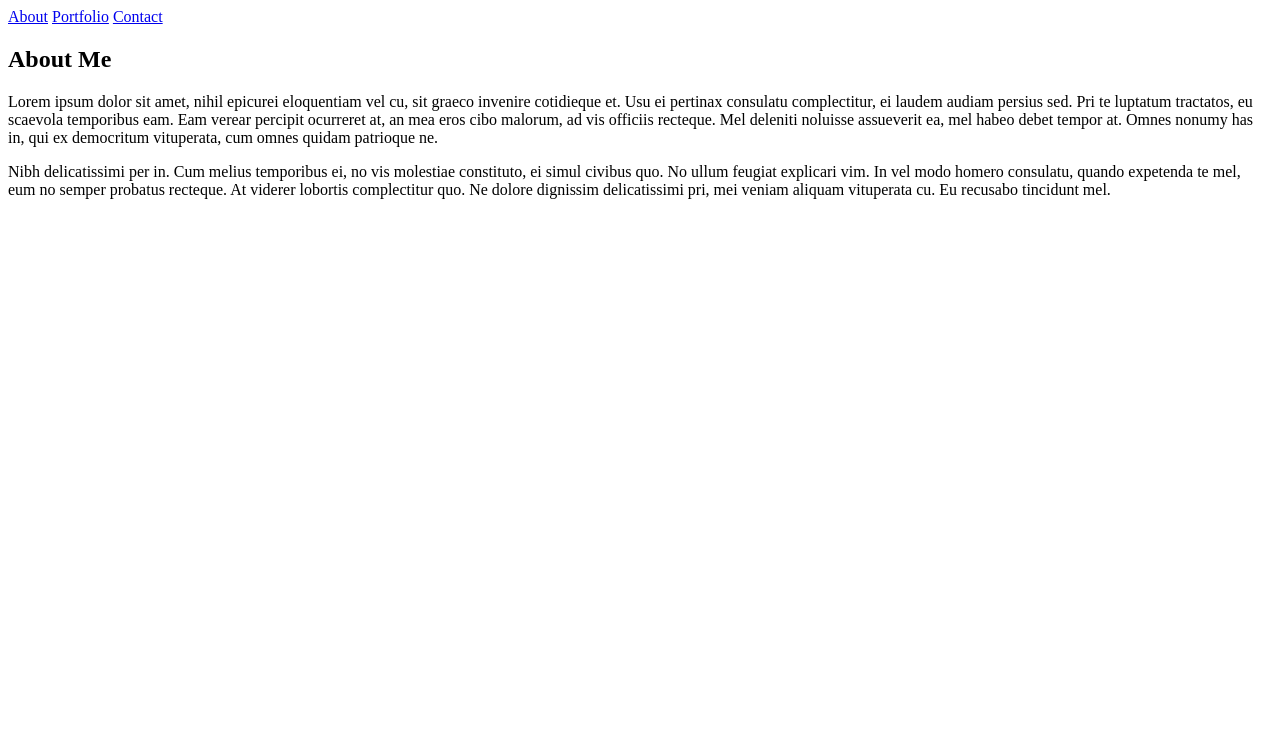
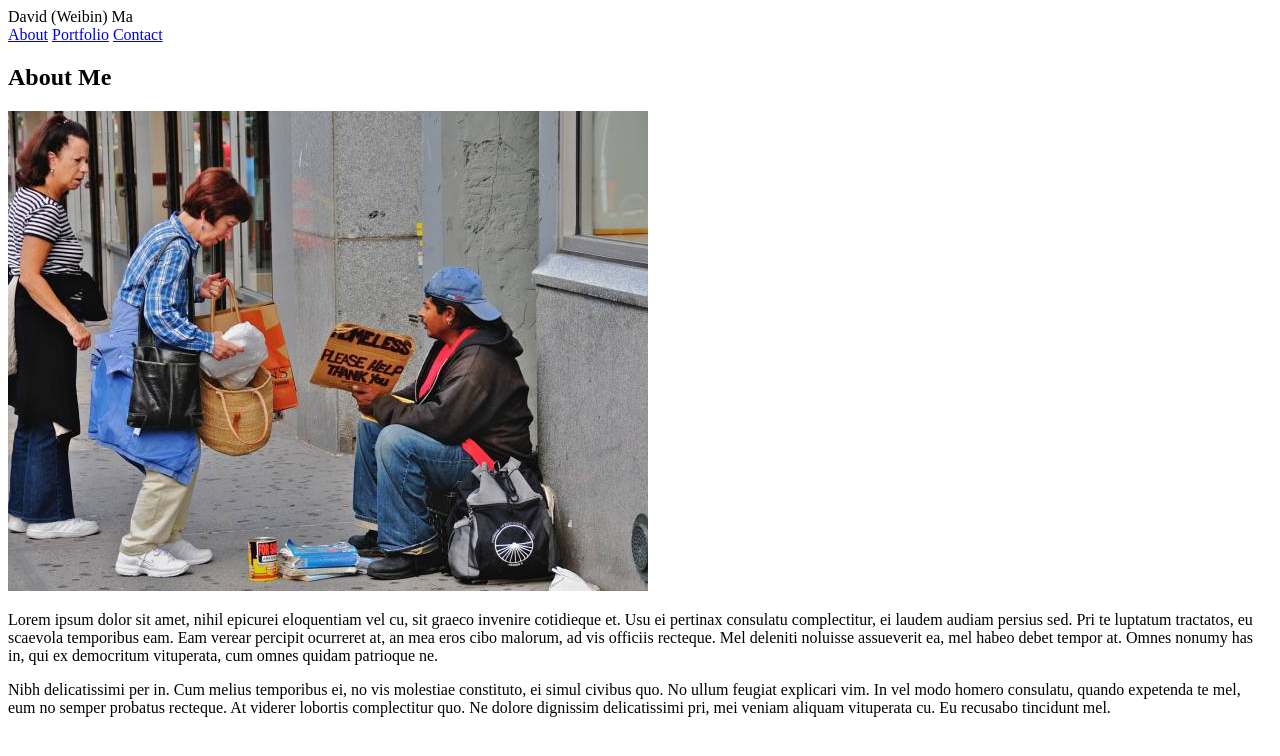
Before and after one commit to david-fetchopia/Basic-Portfolio, a plain HTML site: page index.html in a window 1280 px wide. Drawn offline with Linux system fonts and the light colour scheme.

Commit message:
first commit
I am comitting index.html to you.

```diff
--- a/index.html
+++ b/index.html
@@ -8,7 +8,7 @@
 </head>
 <body>
     <header>
-        <div id="mainlogo"></div>
+        <div id="mainlogoboxed">David (Weibin) Ma</div>
         <div id="links"></div>
             <a href="./index.html">About</a>
             <a href="./portfolio.html">Portfolio</a>
@@ -18,6 +18,7 @@
     </header>
     <div id="mainsection">
         <h2>About Me</h2>
+        <img src="./assets/images/homeless-person.jpg" alt="started from the bottom">
         <p>Lorem ipsum dolor sit amet, nihil epicurei eloquentiam vel cu, sit graeco invenire cotidieque et. Usu ei pertinax consulatu complectitur, ei laudem audiam persius sed. Pri te luptatum tractatos, eu scaevola temporibus eam. Eam verear percipit ocurreret at, an mea eros cibo malorum, ad vis officiis recteque. Mel deleniti noluisse assueverit ea, mel habeo debet tempor at. Omnes nonumy has in, qui ex democritum vituperata, cum omnes quidam patrioque ne. </p>
         <p>Nibh delicatissimi per in. Cum melius temporibus ei, no vis molestiae constituto, ei simul civibus quo. No ullum feugiat explicari vim. In vel modo homero consulatu, quando expetenda te mel, eum no semper probatus recteque. At viderer lobortis complectitur quo. Ne dolore dignissim delicatissimi pri, mei veniam aliquam vituperata cu. Eu recusabo tincidunt mel.</p>
     </div>
```
Also changed, not shown: assets/images/homeless-person.jpg (renamed from assets/images/people-q-c-640-480-10.jpg).
